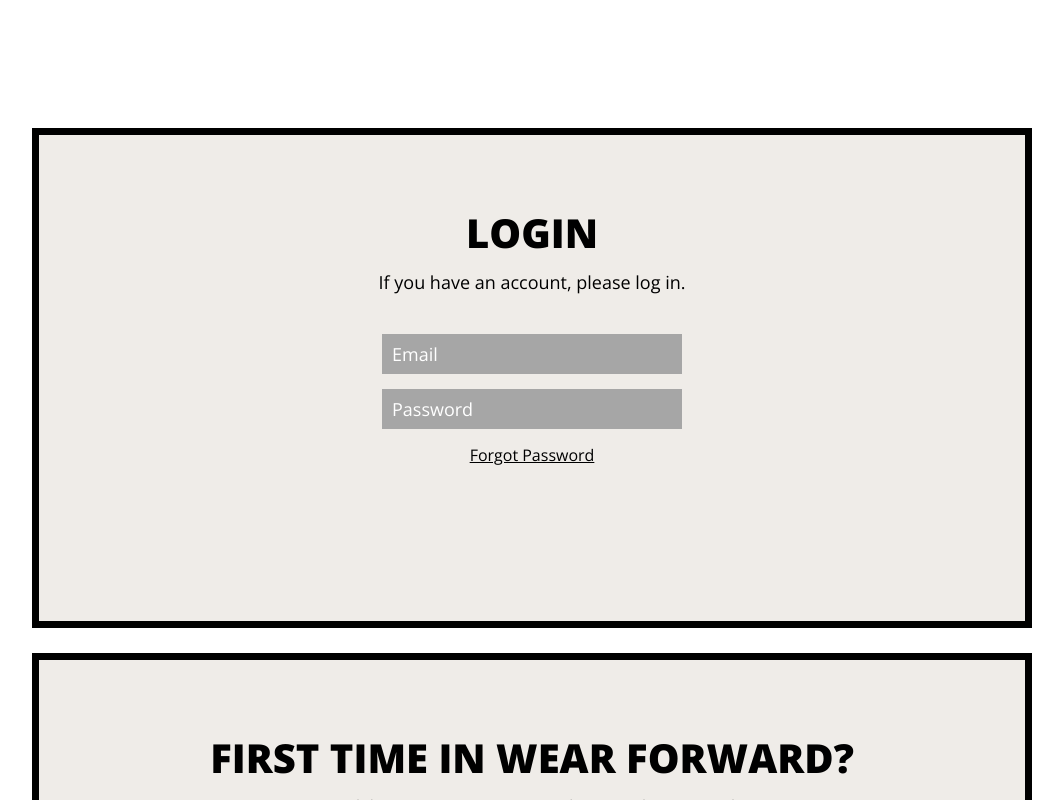
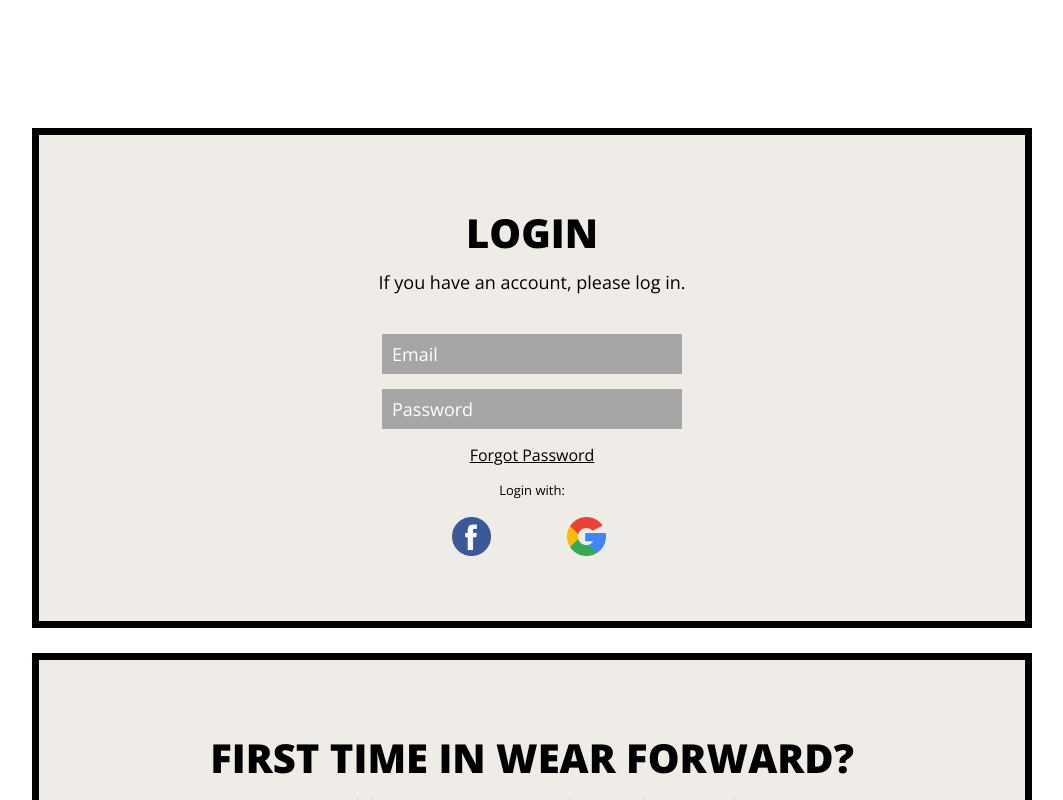
Before and after one commit to DragonReaper/SpaceShooter, a React (Create React App) app in the folder wearforward/: page / in a window 1280 px wide. Shown: the top 800 px of the page, without its empty margins (108-1171 px from the left). Built offline with nearby package versions, Linux system fonts and the light colour scheme; no server answers.

Commit message:
login with fb and gm

```diff
--- a/wearforward/src/App.js
+++ b/wearforward/src/App.js
@@ -1,5 +1,5 @@
 import './App.css';
-import Login from './login';
+import Login from './pages/login';
 
 import firebase from 'firebase/app'
 import 'firebase/firestore'
--- a/wearforward/src/login.js
+++ b/wearforward/src/pages/login.js
@@ -1,5 +1,5 @@
 import React from 'react';
-import "./login.css";
+import "../styles/login.css";
 
 function Login(){
     return(
@@ -15,7 +15,10 @@ function Login(){
             <ul>
                 <li><input className="input" type= "text" name= "Email" placeholder = "Email"></input></li>
                 <li><input className="input" type= "password" name= "Password" placeholder = "Password"></input></li>
-                <li><a href="">Forgot Password</a></li>
+                <li><a className = "forgPass" href="">Forgot Password</a></li>
+                <li><p className ="loginwith">Login with:</p></li>
+                <li><a href=""><img className = "fbIcon" src={require('../assets/fbIcon.png').default}/></a></li>
+                <li><a href=""><img className = "gmIcon" src={require('../assets/gmailIcon.png').default}/></a></li>
             </ul>
             </div>
             <div>
@@ -28,7 +31,8 @@ ante, dapibus gravida diam eget, cursus porta nibh. rcu. Phasellus
 porttitor, mauris vitae consequat consequat, mauris urna feugiat lorem,
 et lacinia nunc dui vitae purus.</p>
             <p className="sentence3">If you have any concerns, please email us at (wear forward email).</p>
-            <button className="button">CREATE AN ACCOUNT</button>
+            <a className = "accountCR" href ="">CREATE AN ACCOUNT</a>
+
             </div>
         </div>
         </body>
--- a/wearforward/src/login.css
+++ b/wearforward/src/styles/login.css
@@ -36,6 +36,7 @@
     padding-bottom: 25px;
     margin-left: 200px;
     margin-right: 200px;
+    margin-bottom: 30px;
   }
   ul li{
     padding-top: 15px;
@@ -79,8 +80,11 @@
       width: 40%;
       cursor: pointer;
   }
-
-  .button:hover{
+  .loginwith{
+    font-family: 'Open Sans', sans-serif;
+    font-size: small;
+  }
+  .accountCR:hover{
     background-color: white;
     color: black;
   }
@@ -88,7 +92,45 @@
     font-family: 'Open Sans', sans-serif;
     color: white;
   }
-  a{
+  .forgPass{
     font-family: 'Open Sans', sans-serif;
     color: black;
   }
+  .accountCR{
+    background-color: #a6a6a6;
+    font-family: 'Open Sans', sans-serif;
+    font-size: large;
+    text-align: center;
+      margin: 5px 0;
+      padding: 10px;
+      padding-left: 70px;
+      padding-right: 70px;
+      margin-top: 20px;
+      border: none;
+      color: white;
+      width: 40%;
+      cursor: pointer;
+      text-decoration: none;
+  }
+
+  .fbIcon{
+    float: left;
+    width: 25%;
+    padding: 3px;
+    object-position: center top;
+    margin-left: 410px;
+    position: relative;
+    height: 45px;
+    width: auto;
+  }
+  .gmIcon{
+    float: left;
+    width: 25%;
+    object-position: center top;
+    position: relative;
+    padding: 3px;
+    margin-left: 70px;
+    margin-top: -15px;
+    height: 45px;
+    width: auto;
+  }
```
Also changed, not shown: wearforward/src/assets/fbIcon.png (added), wearforward/src/assets/gmailIcon.png (added).
